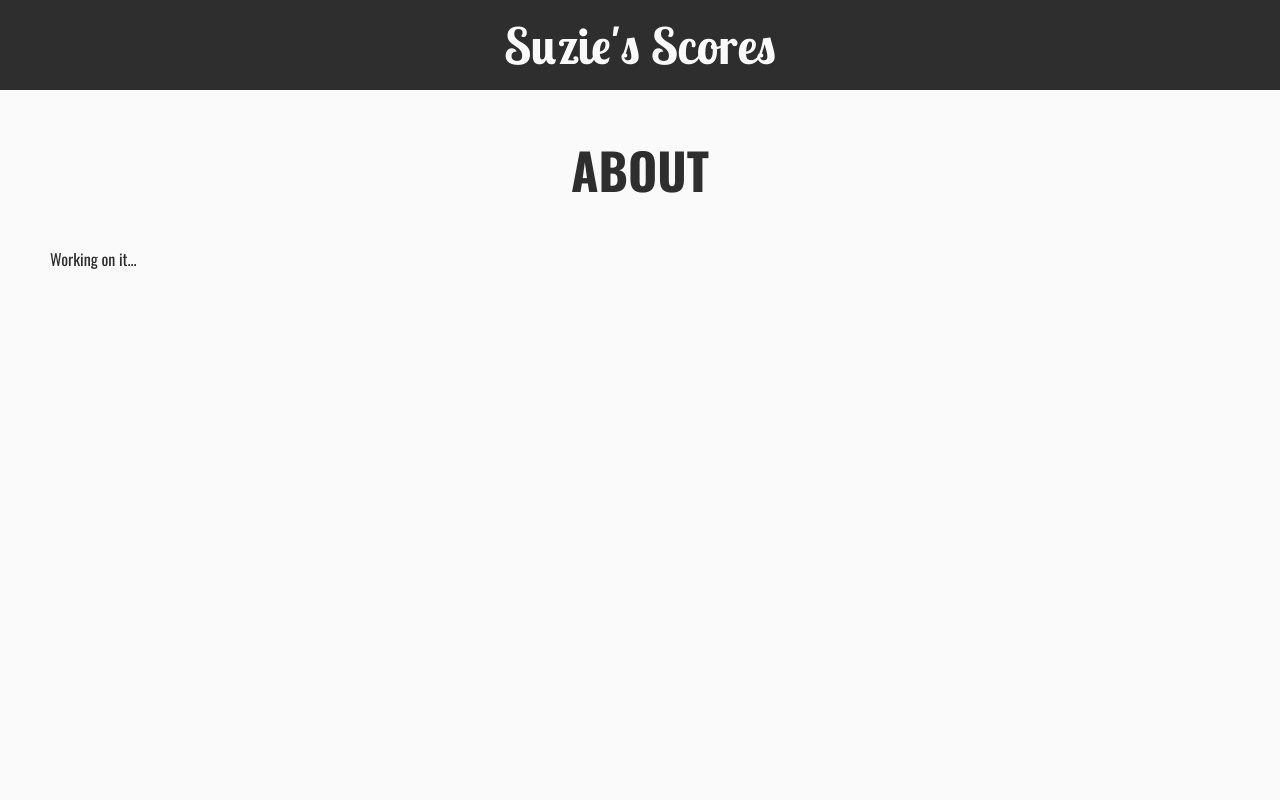
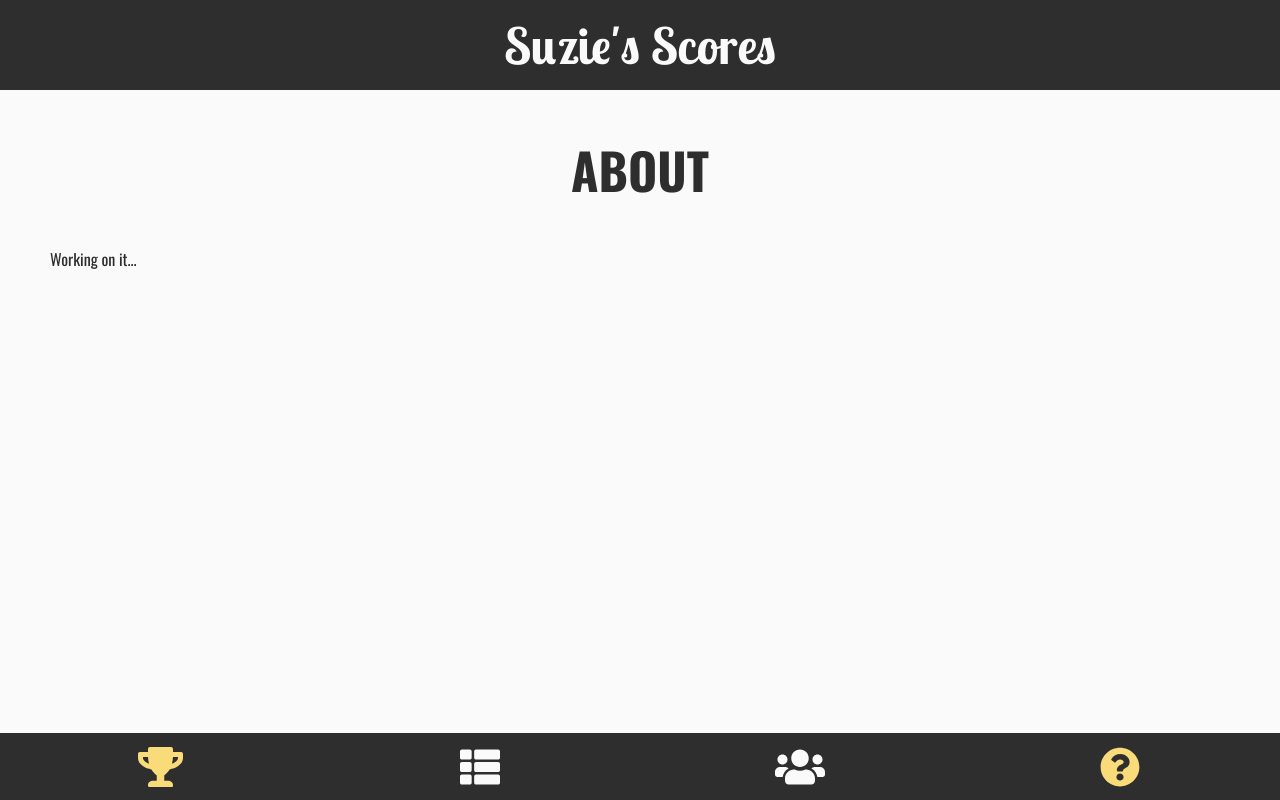
Before and after one commit to rytwalker/scores-client, a React (Create React App) app: page /about in a window 1280 px wide. Built offline with nearby package versions, Linux system fonts and the light colour scheme.

Commit message:
added a footer

```diff
--- a/package.json
+++ b/package.json
@@ -3,6 +3,9 @@
   "version": "0.1.0",
   "private": true,
   "dependencies": {
+    "@fortawesome/fontawesome-svg-core": "^1.2.15",
+    "@fortawesome/free-solid-svg-icons": "^5.7.2",
+    "@fortawesome/react-fontawesome": "^0.1.4",
     "axios": "^0.18.0",
     "prop-types": "^15.6.2",
     "react": "^16.6.3",
--- a/src/App.js
+++ b/src/App.js
@@ -2,6 +2,7 @@ import React, { Component } from 'react';
 import { Route } from 'react-router-dom';
 import AboutView from './views/AboutView';
 import AdminDashboardView from './views/AdminDashboardView';
+import Footer from './components/Footer';
 import Header from './components/Header';
 import LeaderboardView from './views/LeaderboardView';
 import QuizzesView from './views/QuizzesView';
@@ -19,6 +20,7 @@ class App extends Component {
         <Route exact path="/new-quiz" component={Scorecard} />
         <Route exact path="/admin-dashboard" component={AdminDashboardView} />
         <Route exact path="/about" component={AboutView} />
+        <Footer />
       </div>
     );
   }
--- /dev/null
+++ b/src/components/Footer.js
@@ -0,0 +1,63 @@
+import React from 'react';
+import styled from 'styled-components';
+import { NavLink } from 'react-router-dom';
+import { FontAwesomeIcon } from '@fortawesome/react-fontawesome';
+import {
+  faThList,
+  faQuestionCircle,
+  faTrophy,
+  faUsers
+} from '@fortawesome/free-solid-svg-icons';
+const Footer = () => {
+  return (
+    <StyledFooter>
+      <nav className="footer-nav">
+        <NavLink to="/">
+          <FontAwesomeIcon icon={faTrophy} />
+        </NavLink>
+        <NavLink exact to="/quiz/:id">
+          <FontAwesomeIcon icon={faThList} />
+        </NavLink>
+        <NavLink exact to="/new-quiz">
+          <FontAwesomeIcon icon={faUsers} />
+        </NavLink>
+        <NavLink to="/about">
+          <FontAwesomeIcon icon={faQuestionCircle} />{' '}
+        </NavLink>
+      </nav>
+    </StyledFooter>
+  );
+};
+
+const StyledFooter = styled.footer`
+  height: 67px;
+  width: 100%;
+  background-color: #2f2e2e;
+  position: fixed;
+  bottom: 0;
+  .footer-nav {
+    height: 100%;
+    display: flex;
+    align-items: center;
+    justify-content: space-between;
+    a {
+      display: flex;
+      align-items: center;
+      justify-content: center;
+      height: 100%;
+      width: 100%;
+      font-size: 4rem;
+      color: #fafafa;
+      transition: all 0.2s;
+      &:hover {
+        background-color: #555;
+      }
+    }
+
+    .active {
+      color: #f9db79;
+    }
+  }
+`;
+
+export default Footer;
```
Also changed, not shown: 1 other file (tests, documents, lock files or other folders).
